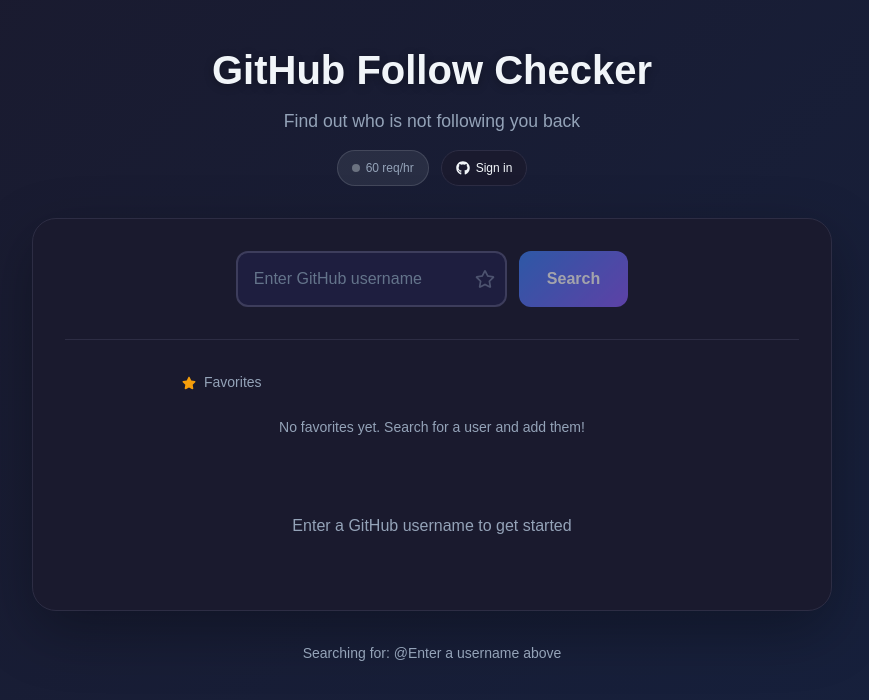
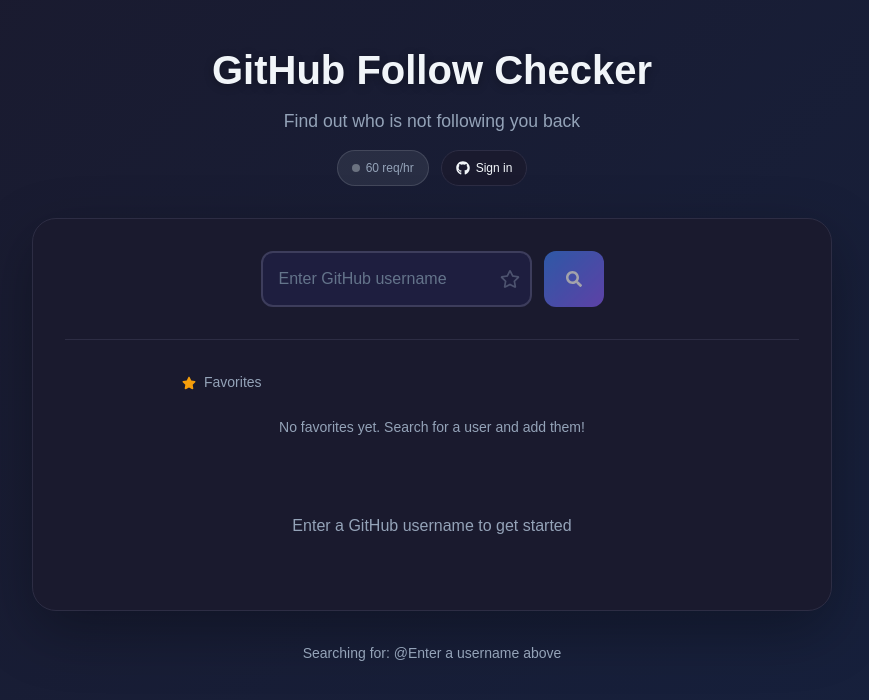
Before and after one commit to mintae1117/github-follow-checker, a Next.js app: page / in a window 1280 px wide. Shown: the top 700 px of the page, without its empty margins (208-1077 px from the left). Built offline with nearby package versions, Linux system fonts and the light colour scheme.

Commit message:
css change for input search

```diff
--- a/app/components/UserInput.tsx
+++ b/app/components/UserInput.tsx
@@ -2,7 +2,7 @@
 
 import { useEffect } from "react";
 import styled from "styled-components";
-import { FaStar, FaRegStar } from "react-icons/fa";
+import { FaStar, FaRegStar, FaSearch } from "react-icons/fa";
 import { useGithubStore } from "../store/useGithubStore";
 import { useFavoritesStore } from "../store/useFavoritesStore";
 import { useAuthStore } from "../store/useAuthStore";
@@ -72,7 +72,7 @@
 `;
 
 const Button = styled.button`
-  padding: 14px 28px;
+  padding: 14px 22px;
   background: linear-gradient(135deg, #3b82f6 0%, #8b5cf6 100%);
   color: white;
   border: none;
@@ -91,6 +91,21 @@
     opacity: 0.6;
     cursor: not-allowed;
     transform: none;
+  }
+`;
+
+const LoadingSpinner = styled.div`
+  width: 20px;
+  height: 20px;
+  border: 4px solid var(--border-color);
+  border-top-color: #3b82f6;
+  border-radius: 50%;
+  animation: spin 1s linear infinite;
+
+  @keyframes spin {
+    to {
+      transform: rotate(360deg);
+    }
   }
 `;
 
@@ -144,7 +159,7 @@
           </StarButton>
         </InputContainer>
         <Button type="submit" disabled={isLoading || !username.trim()}>
-          {isLoading ? "Loading..." : "Search"}
+          {isLoading ? <LoadingSpinner /> : <FaSearch />}
         </Button>
       </InputWrapper>
     </form>
--- a/app/components/UserList.tsx
+++ b/app/components/UserList.tsx
@@ -80,7 +80,8 @@
   width: 8px;
   height: 8px;
   border-radius: 50%;
-  background: ${(props) => (props.$active ? "#3b82f6" : "var(--text-secondary)")};
+  background: ${(props) =>
+    props.$active ? "#3b82f6" : "var(--text-secondary)"};
 `;
 
 export default function UserList() {
```
